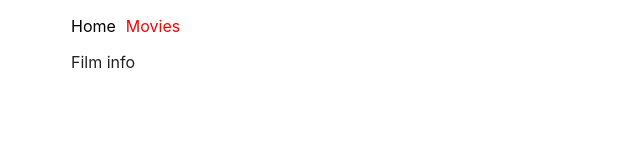
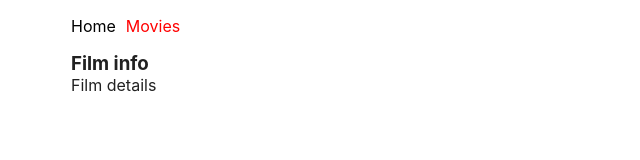
Before and after one commit to Annaivv/goit-react-hw-05-movies, a React (Create React App) app: page /goit-react-hw-05-movies/movies/1 in a window 1280 px wide. Shown: the top 160 px of the page, without its empty margins (0-640 px from the left). Built offline with nearby package versions, Linux system fonts and the light colour scheme.

Commit message:
click on film added

```diff
--- a/src/components/App.jsx
+++ b/src/components/App.jsx
@@ -7,7 +7,7 @@ import { Layout } from './Layout';
 import Home from 'pages/Home';
 import Movies from 'pages/Movies';
 import NotFound from 'pages/NotFound';
-import { MovieDetails } from './MovieDetails';
+import MovieDetails from './MovieDetails';
 import { PAGE_NAMES } from 'router/paths';
 
 const StyledLink = styled(NavLink)`
@@ -34,7 +34,7 @@ export const App = () => {
         <Routes>
           <Route path={PAGE_NAMES.homepage} element={<Home />} />
           <Route path={PAGE_NAMES.movies} element={<Movies />} />
-          <Route path="/movies/:movieId" element={<MovieDetails />} />
+          <Route path={PAGE_NAMES.movie} element={<MovieDetails />} />
           <Route path="*" element={<NotFound />} />
         </Routes>
         <GlobalStyle />
--- a/src/components/MovieDetails.jsx
+++ b/src/components/MovieDetails.jsx
@@ -1,7 +1,10 @@
-export const MovieDetails = () => {
+const MovieDetails = () => {
   return (
     <div>
-      <p>Film info</p>
+      <h3>Film info</h3>
+      <p>Film details</p>
     </div>
   );
 };
+
+export default MovieDetails;
--- a/src/components/MovieList.jsx
+++ b/src/components/MovieList.jsx
@@ -1,8 +1,17 @@
+import { Link } from 'react-router-dom';
+
 export const MovieList = ({ items }) => {
   return (
     <ul>
       {items.map(item => (
-        <li key={item.id}>{item.title ?? item.name}</li>
+        <li key={item.id}>
+          <Link
+            style={{ margin: '10px 0', display: 'block' }}
+            to={`/movies/${item.id}`}
+          >
+            {item.title ?? item.name}
+          </Link>
+        </li>
       ))}
     </ul>
   );
--- a/src/router/paths.js
+++ b/src/router/paths.js
@@ -1,4 +1,5 @@
 export const PAGE_NAMES = {
   homepage: '/',
   movies: '/movies',
+  movie: '/movies/:movieId',
 };
```
